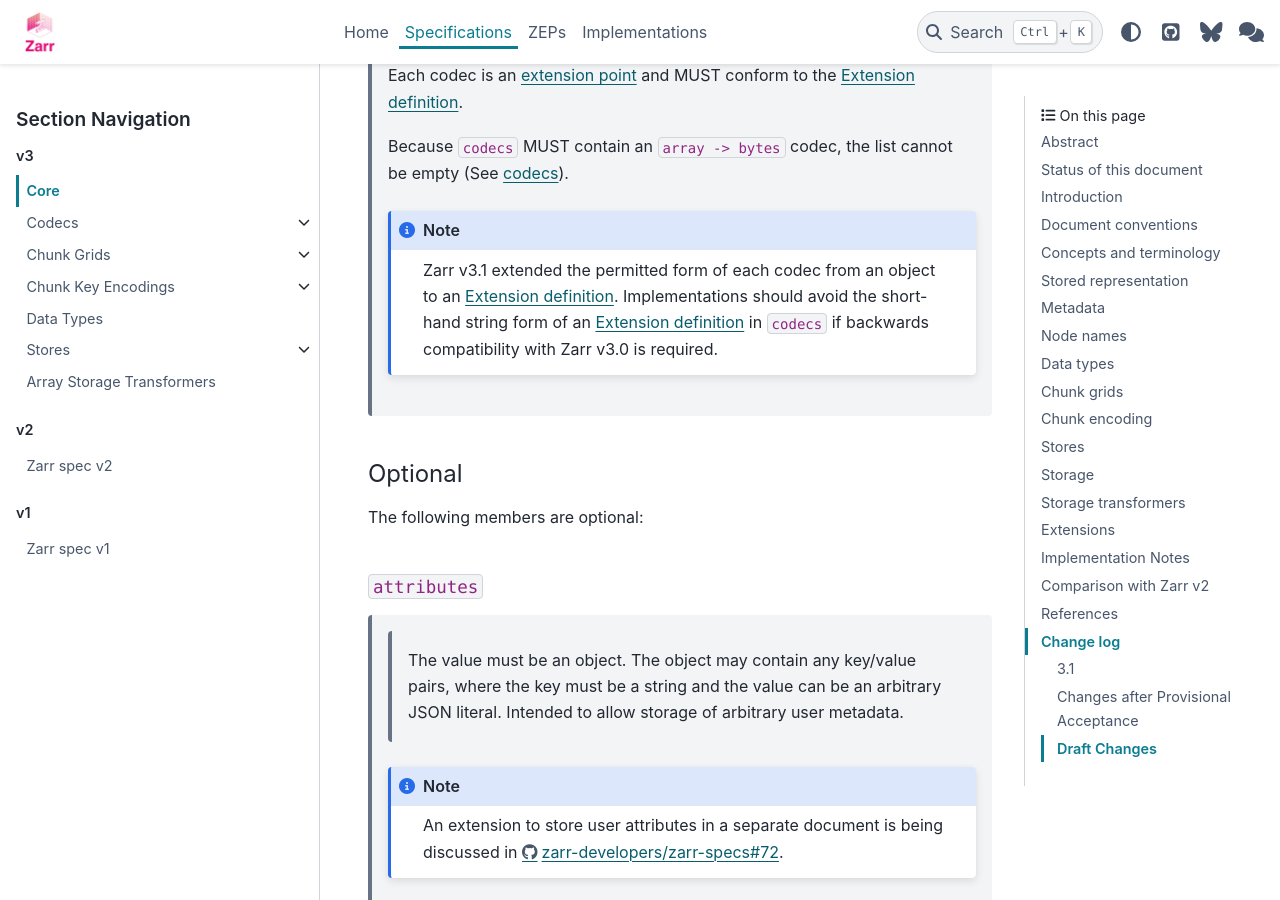
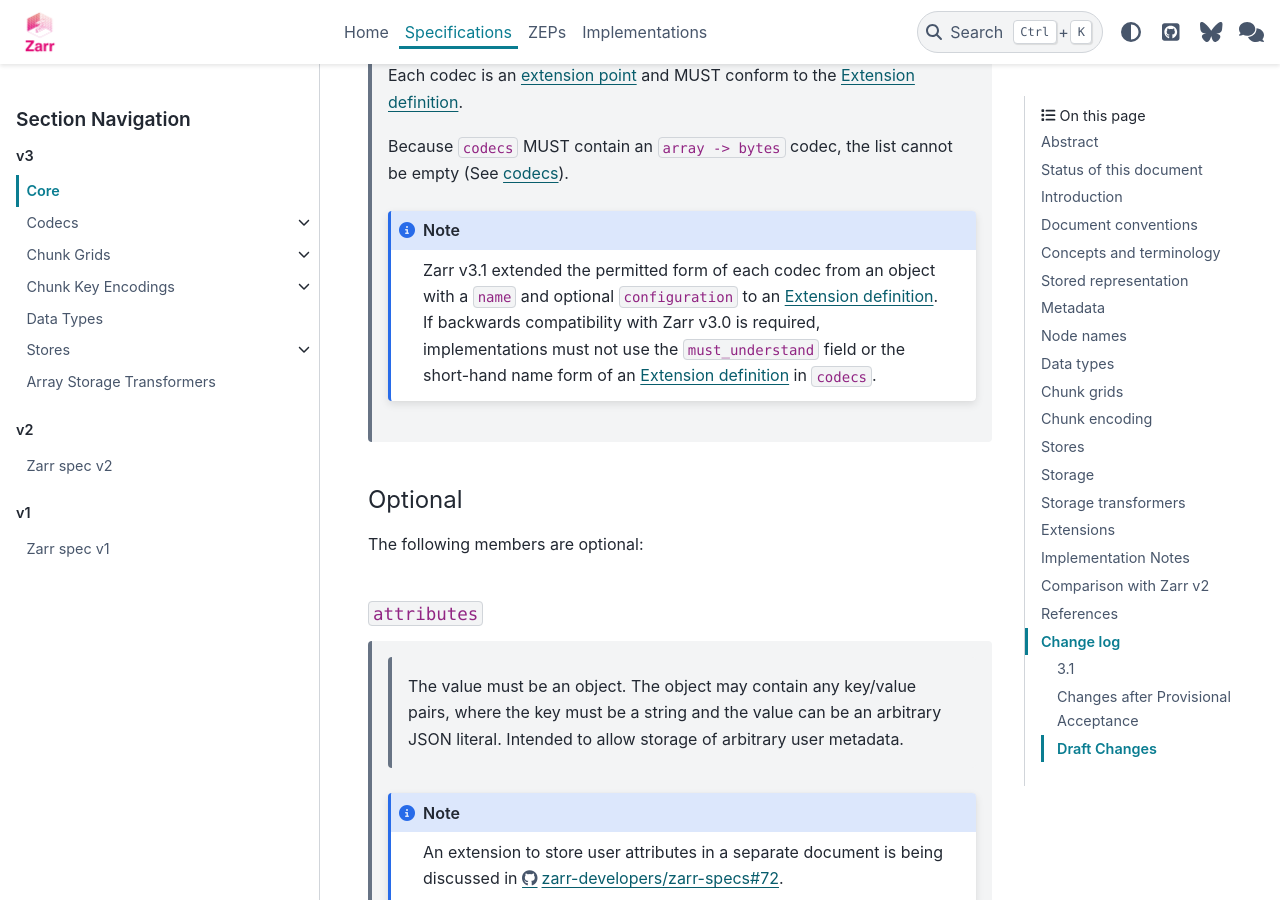
Before and after one commit to zarr-developers/zarr-specs, a Sphinx documentation site: the page built from docs/v3/core/index.rst, in a window 1280 px wide and 900 px high, scrolled down 12614 px. Built offline with Sphinx 7.4.7 and the PyData theme 0.15.4, drawn with Linux system fonts in a browser that asks for light colours.

Commit message:
reword and clarify must_understand

```diff
--- a/docs/v3/core/index.rst
+++ b/docs/v3/core/index.rst
@@ -584,11 +584,12 @@ mandatory names:
 
     .. note::
 
-       Zarr v3.1 extended the permitted form of each codec from an object to an
+       Zarr v3.1 extended the permitted form of each codec from an object with
+       a ``name`` and optional ``configuration`` to an
        :ref:`extension-definition`.
-       Implementations should avoid the short-hand string form of an
-       :ref:`extension-definition` in ``codecs`` if backwards compatibility
-       with Zarr v3.0 is required.
+       If backwards compatibility with Zarr v3.0 is required, implementations
+       must not use the ``must_understand`` field or the short-hand name form
+       of an :ref:`extension-definition` in ``codecs``.
 
 Optional
 ^^^^^^^^
```
